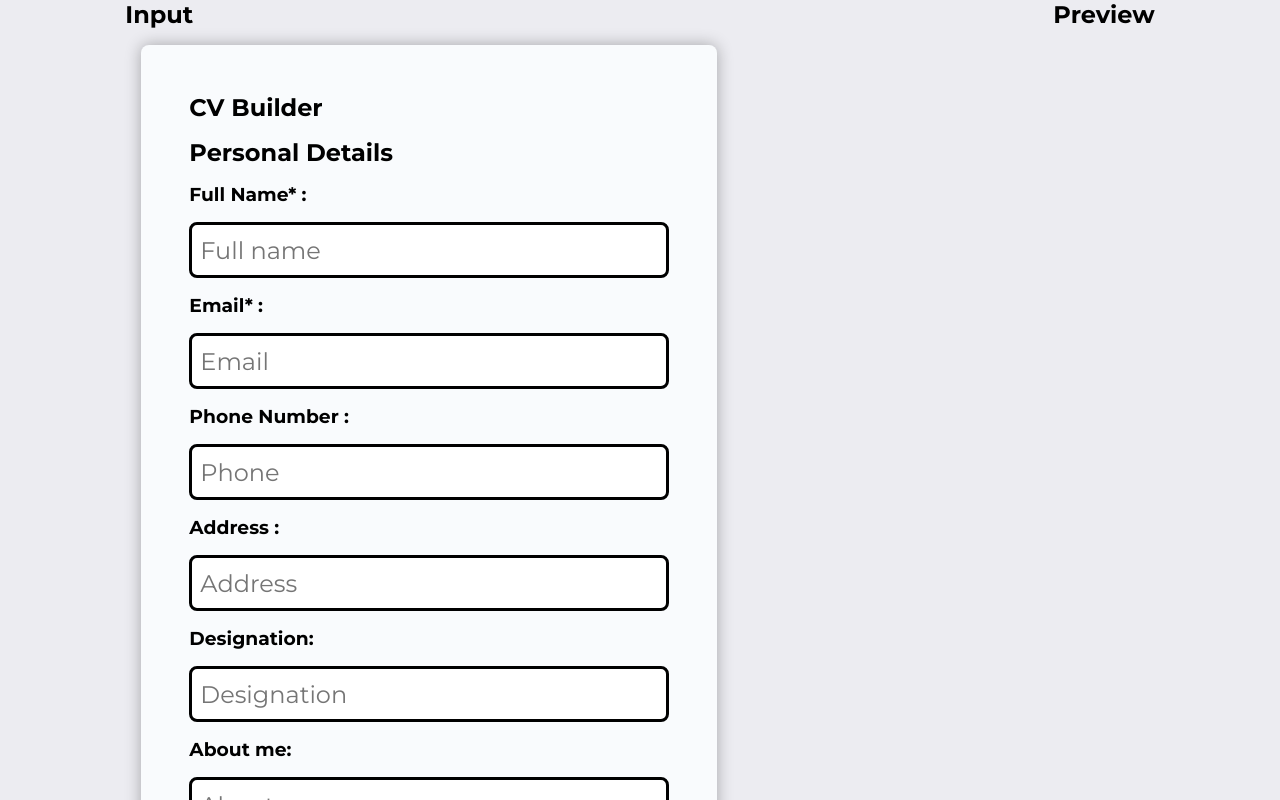
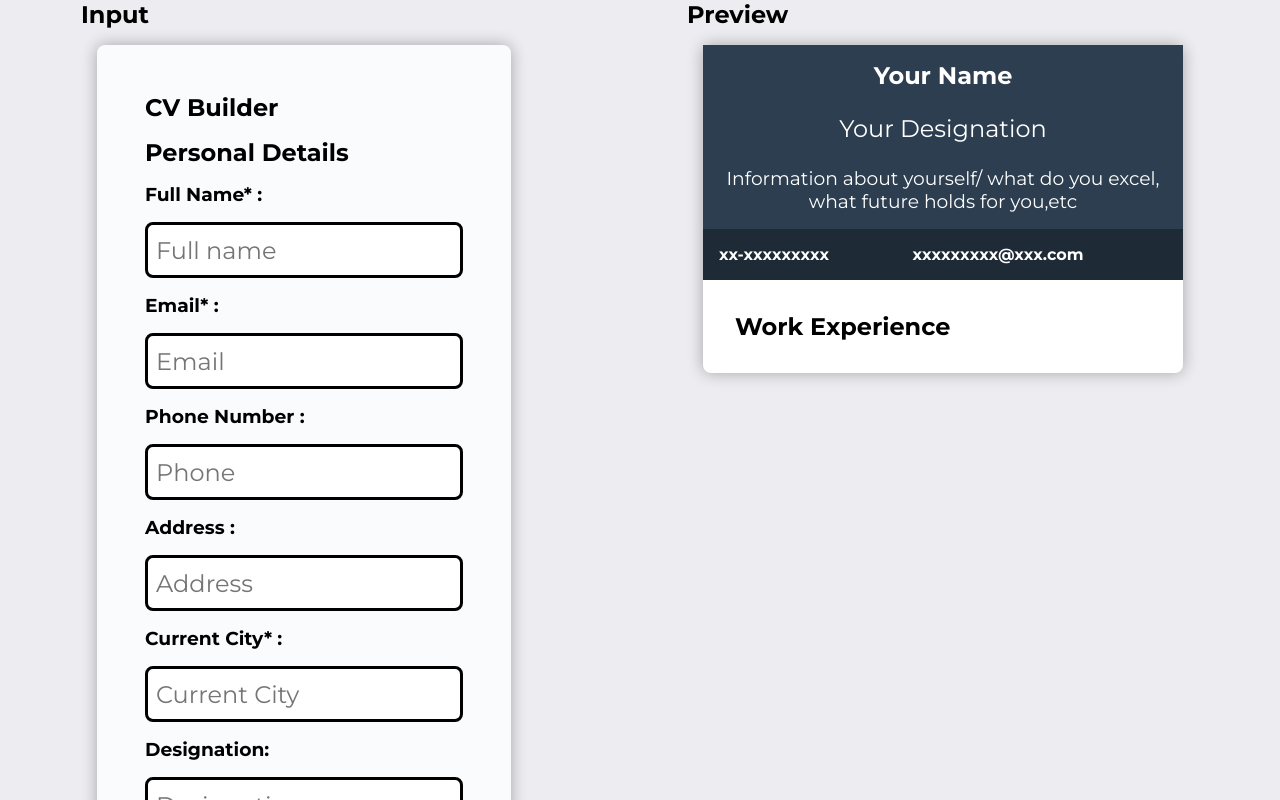
Before and after one commit to madhavjari/cv-application, a React (Vite) app: page / in a window 1280 px wide. Shown: the top 800 px of the page. Built offline with nearby package versions, Linux system fonts and the light colour scheme.

Commit message:
CV Header: Rendered the user personal info into header

```diff
--- /dev/null
+++ b/src/App.css
@@ -0,0 +1,58 @@
+.input,
+.output {
+  max-width: 40%;
+}
+
+.input-forms,
+.preview {
+  margin: 1rem;
+  background-color: #f9fbfdff;
+  display: grid;
+  /* padding: 3rem; */
+  border-radius: 0.5rem;
+  box-shadow: 0 0 1rem rgba(0, 0, 0, 0.3);
+}
+
+.input-forms {
+  padding: 3rem;
+  gap: 1rem;
+}
+
+.preview {
+  background-color: white;
+}
+
+.cv-header {
+  color: white;
+  display: grid;
+  gap: 1.5rem;
+  justify-content: center;
+  align-items: center;
+  text-align: center;
+  background-color: #2c3e50;
+  padding: 1rem;
+}
+
+.designation,
+.about-me {
+  font-weight: 400;
+}
+
+.cv-navbar {
+  display: flex;
+  color: white;
+  justify-content: space-between;
+  padding: 1rem;
+  background-color: #1e2b36;
+}
+
+.work {
+  padding: 2rem;
+}
+
+/*
+.name,
+.designation {
+  text-align: center;
+  margin-bottom: 1.5rem;
+} */
--- a/src/App.jsx
+++ b/src/App.jsx
@@ -6,41 +6,35 @@ import Language from "./components/Language";
 import { useState } from "react";
 import CvPreview from "./components/Cvpreview";
 import "./style/personal.css";
+import "./App.css";
 
 export default function App() {
   const [cvData, setCvData] = useState({
     personal: {},
+    work: [],
   });
   const sectionStyle = {
     display: "flex",
     justifyContent: "center",
-    gap: "20rem",
-  };
-
-  const inputStyle = {
-    margin: "1rem",
-    backgroundColor: "#f9fbfdff",
-    display: "grid",
-    gap: "1rem",
-    padding: "3rem",
-    borderRadius: "0.5rem",
-    boxShadow: "0 0 1rem rgba(0, 0, 0, 0.3)",
+    gap: "10rem",
   };
   return (
     <section style={sectionStyle}>
       <div className="input">
         <h1>Input</h1>
-        <div className="input-forms" style={inputStyle}>
+        <div className="input-forms">
           <Personal cvData={cvData} setCvData={setCvData} />
           <Education />
-          <WorkExperience />
+          <WorkExperience cvData={cvData} setCvData={setCvData} />
           <Skills />
           <Language />
         </div>
       </div>
       <div className="output">
         <h1>Preview</h1>
-        <CvPreview cvData={cvData} />
+        <div className="preview">
+          <CvPreview cvData={cvData} />
+        </div>
       </div>
     </section>
   );
--- a/src/components/Cvpreview.jsx
+++ b/src/components/Cvpreview.jsx
@@ -1,7 +1,38 @@
+function WorkRender({ workData }) {}
+
 export default function CvPreview({ cvData }) {
   return (
     <>
-      <h1>{cvData.personal.name}</h1>
+      <div className="cv-header">
+        <h1 className="name">
+          {cvData.personal.name ? cvData.personal.name : "Your Name"}
+        </h1>
+        <h2 className="designation">
+          {cvData.personal.designation
+            ? cvData.personal.designation
+            : "Your Designation"}
+        </h2>
+        <h3 className="about-me">
+          {cvData.personal.aboutMe
+            ? cvData.personal.aboutMe
+            : "Information about yourself/ what do you excel, what future holds for you,etc"}
+        </h3>
+      </div>
+      <div className="cv-navbar">
+        <h4 className="phone">
+          {cvData.personal.phone ? cvData.personal.phone : "xx-xxxxxxxxx"}
+        </h4>
+        <h4 className="email">
+          {cvData.personal.email ? cvData.personal.email : "xxxxxxxxx@xxx.com"}
+        </h4>
+        <h4 className="city">
+          {cvData.personal.currentCity ? cvData.personal.currentCity : ""}
+        </h4>
+      </div>
+      <div className="work">
+        <h2>Work Experience</h2>
+        <WorkRender workData={cvData.work} />
+      </div>
     </>
   );
 }
--- a/src/components/Personal-info.jsx
+++ b/src/components/Personal-info.jsx
@@ -20,6 +20,7 @@ export default function Personal({ cvData, setCvData }) {
         email: "",
         phone: "",
         address: "",
+        currentCity: "",
         designation: "",
         aboutMe: "",
       },
@@ -72,9 +73,21 @@ export default function Personal({ cvData, setCvData }) {
           type="text"
           name="address"
           placeholder="Address"
-          id="adrress"
+          id="address"
           value={personalData.address}
           onChange={handleChange}
+        />
+        <label htmlFor="current-city">
+          <h3>Current City* :</h3>
+        </label>
+        <input
+          type="text"
+          name="currentCity"
+          placeholder="Current City"
+          id="current-city"
+          value={personalData.currentCity}
+          onChange={handleChange}
+          required
         />
         <label htmlFor="designation">
           <h3>Designation:</h3>
--- a/src/components/Work.jsx
+++ b/src/components/Work.jsx
@@ -39,9 +39,9 @@ function WorkFormRender({ workData }) {
     <>
       {workData.map((form) => {
         return (
-          <li key={form.id}>
+          <ul key={form.id}>
             <FormData details={form.details} />
-          </li>
+          </ul>
         );
       })}
     </>
@@ -201,13 +201,16 @@ function WorkForm({ setShowForm, onFormAdd }) {
   );
 }
 
-export default function WorkExperience() {
+export default function WorkExperience({ cvData, setCvData }) {
+  const work = cvData.work;
   const [showForm, setShowForm] = useState(false);
-  const [workForm, setWorkForm] = useState([]);
   const [nextId, setNextId] = useState(1);
 
   const addWorkForm = (form) => {
-    setWorkForm((prevData) => [...prevData, { id: nextId, details: form }]);
+    setCvData((prevData) => ({
+      ...prevData,
+      work: [...prevData.work, { id: nextId, details: form }],
+    }));
     setNextId(nextId + 1);
   };
 
@@ -220,7 +223,9 @@ export default function WorkExperience() {
       <h2>Work Experience</h2>
       <div className="form"></div>
       <button onClick={formShow}>Add Work Experience</button>
-      {workForm.length > 0 ? <WorkFormRender workData={workForm} /> : null}
+      {cvData.work.length > 0 ? (
+        <WorkFormRender workData={cvData.work} />
+      ) : null}
       {showForm ? (
         <WorkForm setShowForm={setShowForm} onFormAdd={addWorkForm} />
       ) : null}
--- a/src/style/personal.css
+++ b/src/style/personal.css
@@ -11,7 +11,6 @@ select {
   border: black solid 3px;
   padding: 0.5rem;
   height: 3.5rem;
-  width: 30rem;
   gap: 1rem;
   font-size: 1.5rem;
   font-weight: 400;
```
